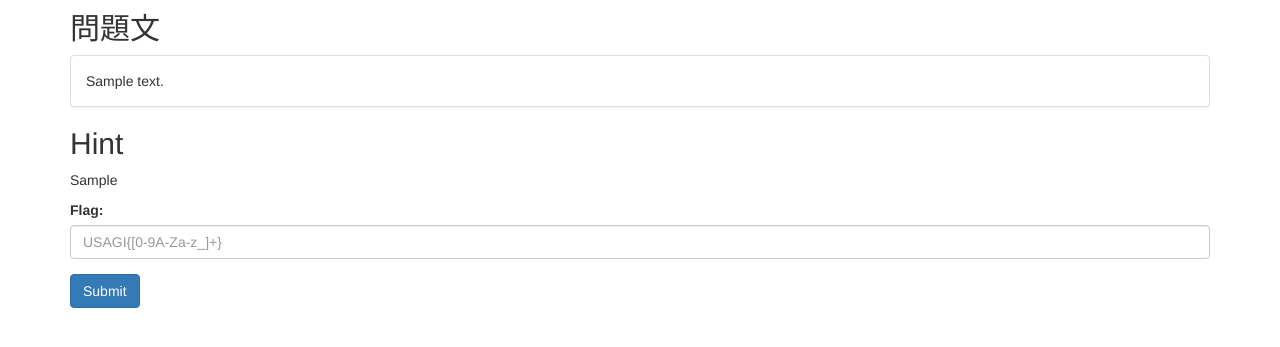
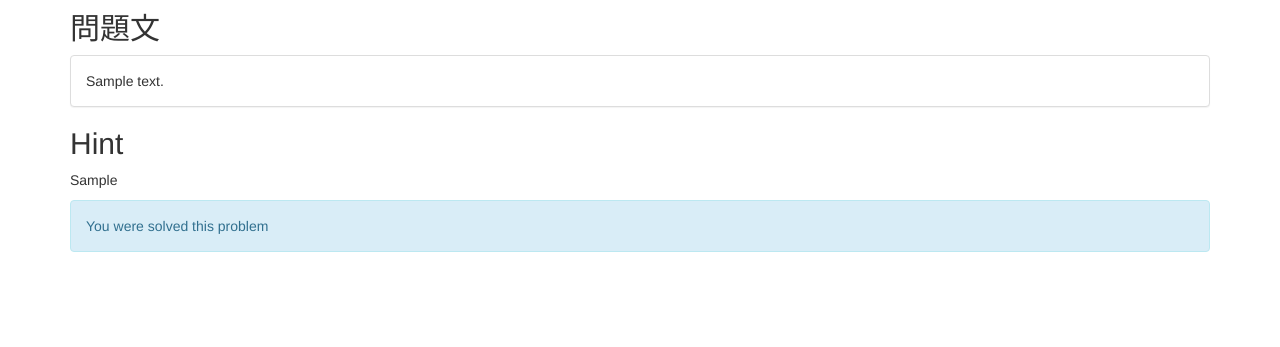
Before and after one commit to jtwp470/rabbit_server, a Flask app: page /problem/1 in a window 1280 px wide. Shown: the part 170-517 px from the top of the page. Run offline with Flask 2, Linux system fonts and the light colour scheme; the visitor is signed in with stand-in values (Sample User, id 1); tables that the repository leaves empty hold one stand-in row (values such as "Sample post"); some libraries are stand-ins or nearby versions.

Commit message:
解き終わっている問題は色を付けて再提出できないようにした

```diff
--- a/rabbit_server/templates/problem/problem_view.html.jinja2
+++ b/rabbit_server/templates/problem/problem_view.html.jinja2
@@ -17,13 +17,16 @@
     {% else %}
     <p>Nothing</p>
     {% endif %}
-
-    <form action="{{ url_for('view_problem', id=problem.problem_id) }}" method="post">
+    {% if score %}
+      <div class="alert alert-info">You were solved this problem</div>
+    {% else %}
+      <form action="{{ url_for('view_problem', id=problem.problem_id) }}" method="post">
         <div class="form-group">
-            <input type="hidden" name="xsrf_token"></input>
-            <label>Flag:</label>
-            <input type="text" class="form-control" name="flag" placeholder="USAGI{[0-9A-Za-z_]+}">
+          <input type="hidden" name="xsrf_token"></input>
+          <label>Flag:</label>
+          <input type="text" class="form-control" name="flag" placeholder="USAGI{[0-9A-Za-z_]+}">
         </div>
         <button type="submit" class="btn btn-primary">Submit</button>
-    </form>
+      </form>
+    {% endif %}
 {% endblock %}
--- a/rabbit_server/views.py
+++ b/rabbit_server/views.py
@@ -87,7 +87,12 @@ def logout():
 @login_required
 def top_problem():
     problems = db.session.query(ProblemTable).all()
-    return render_template('problem_top.html.jinja2', problems=problems)
+    scores = db.session.query(ScoreTable.problem_id).filter(
+        ScoreTable.solved == True).filter(
+            ScoreTable.user_id == session.get('id')).all()
+    scores = [x[0] for x in scores]
+    return render_template('problem_top.html.jinja2',
+                           problems=problems, scores=scores)
 
 
 @app.route('/problem/<id>', methods=["GET", "POST"])
@@ -95,6 +100,10 @@ def top_problem():
 def view_problem(id):
     problem = db.session.query(ProblemTable).filter(
         ProblemTable.problem_id == id).first()
+    score = db.session.query(ScoreTable).filter(
+        ScoreTable.problem_id == id).filter(
+            ScoreTable.user_id == session.get('id')).filter(
+                ScoreTable.solved == True).first()
     # FLAGの提出
     if request.method == "POST":
         flag = request.form["flag"]
@@ -126,7 +135,8 @@ def view_problem(id):
 
     # For GET request
     if problem:
-        return render_template("problem/problem_view.html.jinja2", problem=problem)
+        return render_template("problem/problem_view.html.jinja2",
+                               problem=problem, score=score)
     return redirect(url_for('start_page'))
 
 
```
Also changed, not shown: rabbit_server/templates/problem_top.html.jinja2 (+7 -3 lines).
